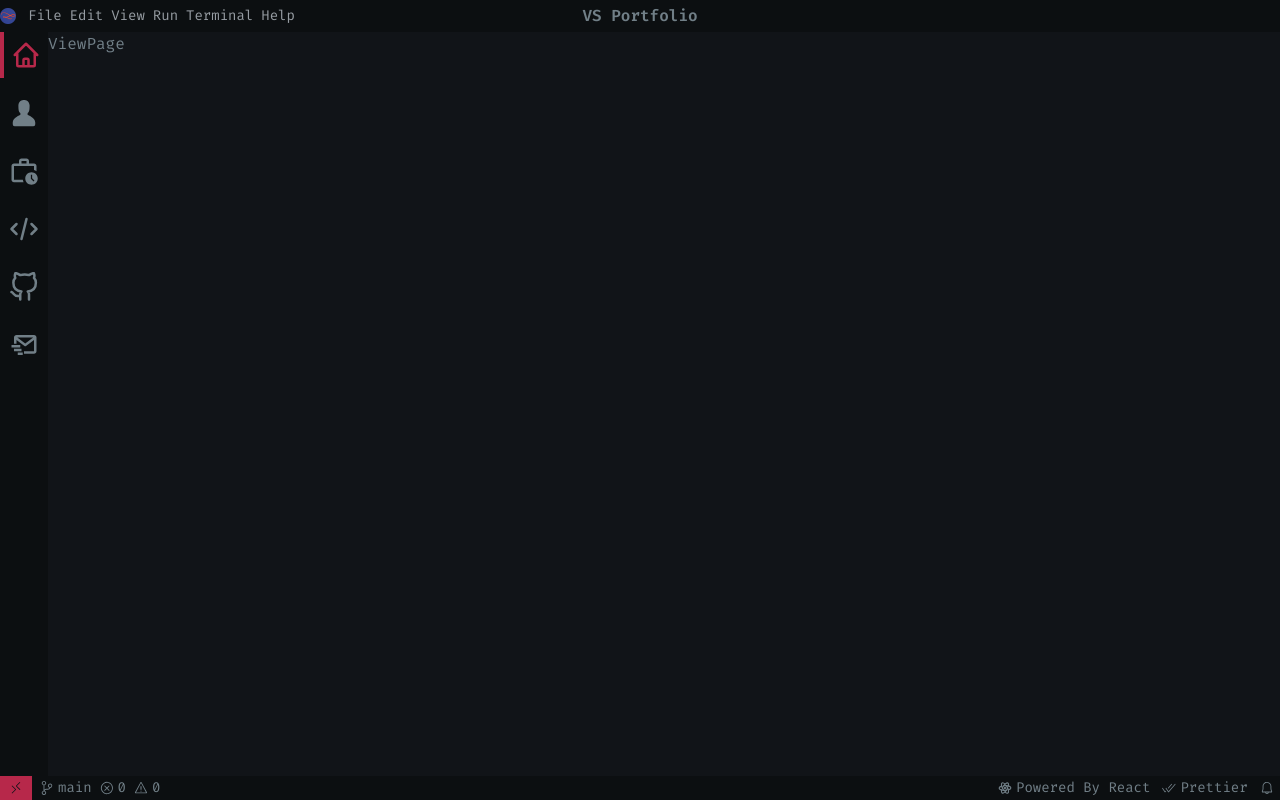
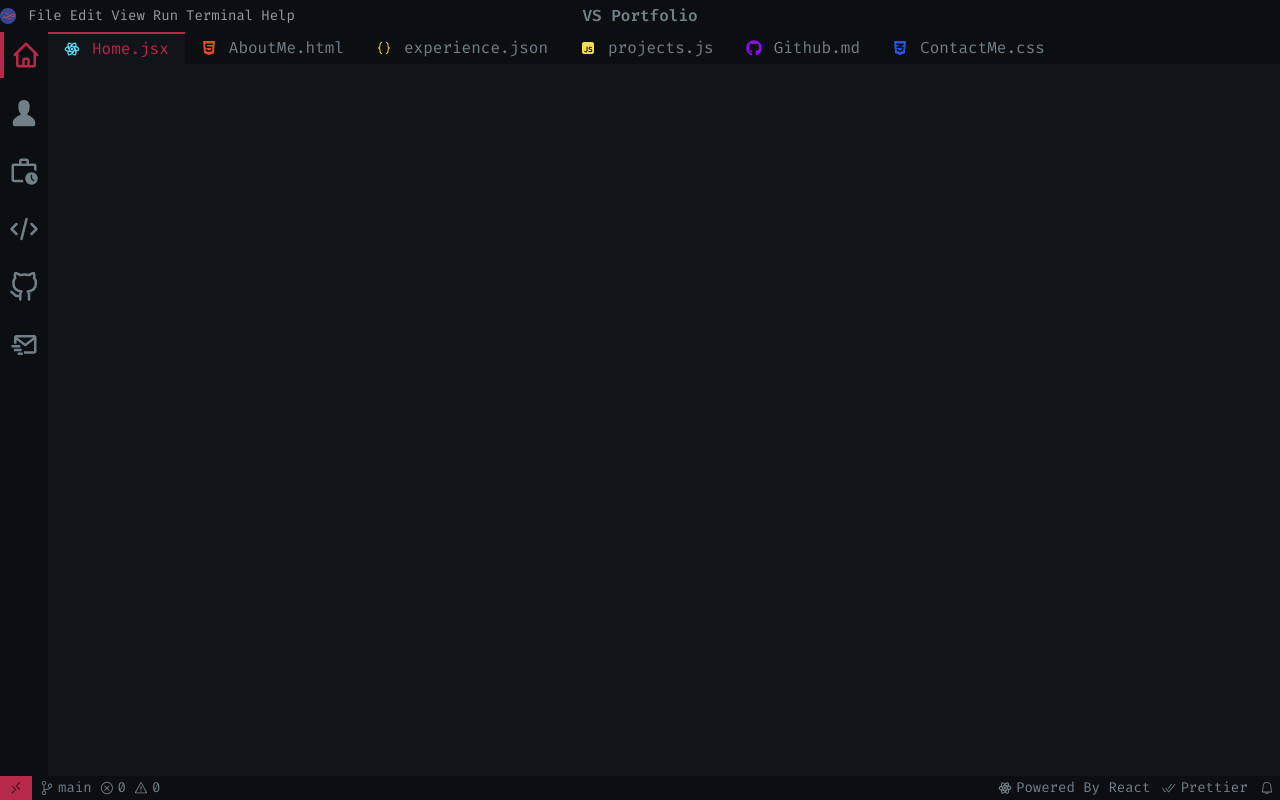
Before and after one commit to Tejaspatade/vs-portfolio, a React (Vite) app: page / in a window 1280 px wide. Built offline with nearby package versions, Linux system fonts and the light colour scheme.

Commit message:
File Names on ViewPage working

```diff
--- /dev/null
+++ b/src/components/FileBar.jsx
@@ -0,0 +1,33 @@
+import FileName from "./FileName";
+
+// Statics
+const sidebarIcons = [
+	"Home",
+	"About Me",
+	"Work Experience",
+	"My Projects",
+	"My Github",
+	"Contact Me",
+];
+const fileNames = [
+	"Home.jsx",
+	"AboutMe.html",
+	"experience.json",
+	"projects.js",
+	"Github.md",
+	"ContactMe.css",
+];
+
+const FileBar = () => {
+	return (
+		<div className="w-full bg-[#0c0f11] h-8  ">
+			<ul className="flex h-full">
+				{fileNames.map((file, i) => (
+					<FileName key={i} icon={sidebarIcons[i]} fileName={file} />
+				))}
+			</ul>
+		</div>
+	);
+};
+
+export default FileBar;
--- /dev/null
+++ b/src/components/FileName.jsx
@@ -0,0 +1,49 @@
+import { TbBrandReact } from "react-icons/tb";
+import { FaCss3Alt, FaGithub, FaHtml5 } from "react-icons/fa";
+import { VscJson } from "react-icons/vsc";
+import { RiJavascriptFill } from "react-icons/ri";
+
+import { useActivePage } from "../hooks/useActivePage";
+
+const FileName = ({ icon, fileName }) => {
+	const { active, setActive } = useActivePage();
+
+	const handleClick = () => {
+		setActive(icon);
+	};
+
+	return (
+		<li
+			className={`px-4 flex items-center gap-3 hover:text-white cursor-pointer ${
+				active === icon
+					? "bg-[#111418] border-t-2 border-[#b7284a]"
+					: ""
+			}`}
+			onClick={handleClick}
+		>
+			{fileName === "Home.jsx" && (
+				<TbBrandReact style={{ color: "#61dbfb" }} />
+			)}
+			{fileName === "AboutMe.html" && (
+				<FaHtml5 style={{ color: "#e34c26" }} />
+			)}
+			{fileName === "experience.json" && (
+				<VscJson style={{ color: "#fbe30f" }} />
+			)}
+			{fileName === "projects.js" && (
+				<RiJavascriptFill style={{ color: "#f4dc54" }} />
+			)}
+			{fileName === "Github.md" && (
+				<FaGithub style={{ color: "#8b0cec" }} />
+			)}
+			{fileName === "ContactMe.css" && (
+				<FaCss3Alt style={{ color: "#2c54e4" }} />
+			)}
+			<span className={`${active === icon ? "text-[#b7284a]" : ""}`}>
+				{fileName}
+			</span>
+		</li>
+	);
+};
+
+export default FileName;
--- a/src/components/ViewPage.jsx
+++ b/src/components/ViewPage.jsx
@@ -1,5 +1,11 @@
+import FileBar from "./FileBar";
+
 const ViewPage = () => {
-	return <div className="row-start-2 h-full bg-[#111418]">ViewPage</div>;
+	return (
+		<div className="row-start-2 h-full bg-[#111418]">
+			<FileBar />
+		</div>
+	);
 };
 
 export default ViewPage;
--- /dev/null
+++ b/src/pages/AboutMe.jsx
@@ -0,0 +1,5 @@
+const AboutMe = () => {
+	return <div className="w-full h-full"></div>;
+};
+
+export default AboutMe;
--- /dev/null
+++ b/src/pages/ContactMe.jsx
@@ -0,0 +1,5 @@
+const ContactMe = () => {
+	return <div className="w-full h-full"></div>;
+};
+
+export default ContactMe;
--- /dev/null
+++ b/src/pages/Experience.jsx
@@ -0,0 +1,5 @@
+const Experience = () => {
+	return <div className="w-full h-full"></div>;
+};
+
+export default Experience;
--- /dev/null
+++ b/src/pages/Github.jsx
@@ -0,0 +1,5 @@
+const Github = () => {
+	return <div className="w-full h-full"></div>;
+};
+
+export default Github;
--- /dev/null
+++ b/src/pages/Home.jsx
@@ -0,0 +1,5 @@
+const Home = () => {
+	return <div className="w-full h-full"></div>;
+};
+
+export default Home;
--- /dev/null
+++ b/src/pages/Projects.jsx
@@ -0,0 +1,5 @@
+const Projects = () => {
+	return <div className="w-full h-full"></div>;
+};
+
+export default Projects;
```
Also changed, not shown: src/pages/abc.html (added, +36 -0 lines).
